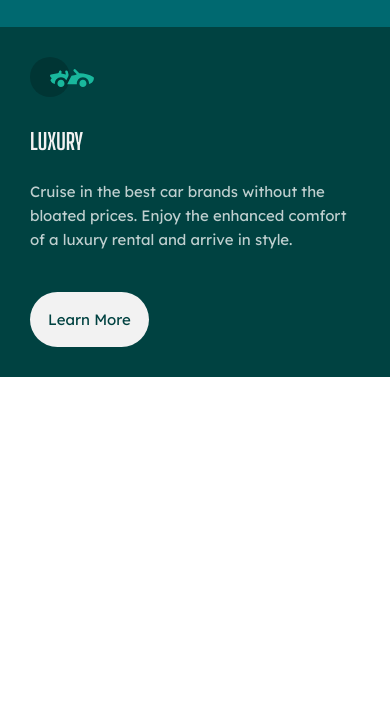
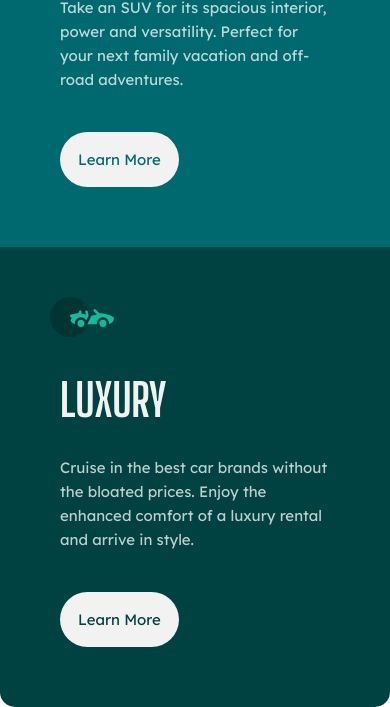
Before and after one commit to 0-th/Layouts_I4GxZuri_task, a plain HTML site: page index.html in a window 390 px wide. Shown: the part 673-1380 px from the top of the page. Before the commit the page ends 1050 px from the top, so only its background shows below. Drawn offline with Linux system fonts and the light colour scheme.

Commit message:
Add layout and media query styling

```diff
--- a/css/style.css
+++ b/css/style.css
@@ -18,16 +18,20 @@
 body {
     font-size: 15px;
     line-height: 1.6;
+    min-height: 100vh;
+    display: flex;
+    align-content: center;
 }
 
 .container {
-    max-width: 1100px;
-    border-radius: 20px;
-    margin: 0 auto 0 auto;
+    max-width: 960px;
+    border-radius: 15px;
+    overflow: clip;
+    margin: auto;
 }
 
-section {
-    padding: 30px;
+.inner-container {
+    padding: 50px;
 }
 
 button {
@@ -39,20 +43,22 @@ button {
     font-size: inherit;
 }
 
-button:hover {
+.text-content button:hover {
     cursor: pointer;
     padding: 1.05em;
     border: 2px solid var(--light-gray-color);
-    background-color: inherit;
+    background-color: transparent;
     color: var(--light-gray-color);
 }
 
 .text-content {
     font-family: 'Lexend Deca', sans-serif;
+    margin: 10px;
 }
 
-.text-content h2 {
+.text-content h1 {
     font-family: 'Big Shoulders Display', cursive;
+    font-size: 3em;
     color: var(--light-gray-color);
     text-transform: uppercase;
     margin: 20px 0;
@@ -83,3 +89,11 @@ button:hover {
 .dark button {
     color: var(--pri-dark-color);
 }
+
+@media (min-width: 768px) {
+    .container {
+        display: flex;
+        justify-content: center;
+        align-content: center;
+    }
+}
--- a/index.html
+++ b/index.html
@@ -14,7 +14,7 @@
             <div class="inner-container">
                 <img src="design_resources/icon-sedans.svg" alt="Sedan icon">
                 <div class="text-content">
-                    <h2>Sedans</h2>
+                    <h1>Sedans</h1>
                     <p>Choose a sedan for its affordability and excellent fuel economy. Ideal for cruising in the city
                         or on your next road trip.</p>
                     <button>Learn More</button>
@@ -26,7 +26,7 @@
             <div class="inner-container">
                 <img src="design_resources/icon-suvs.svg" alt="Suv icon">
                 <div class="text-content">
-                    <h2>Suvs</h2>
+                    <h1>Suvs</h1>
                     <p>Take an SUV for its spacious interior, power and versatility. Perfect for your next family
                         vacation and off-road adventures.</p>
                     <button>Learn More</button>
@@ -38,7 +38,7 @@
             <div class="inner-container">
                 <img src="design_resources/icon-luxury.svg" alt="Luxury icon">
                 <div class="text-content">
-                    <h2>Luxury</h2>
+                    <h1>Luxury</h1>
                     <p>Cruise in the best car brands without the bloated prices. Enjoy the enhanced comfort of a luxury
                         rental and arrive in style.</p>
                     <button>Learn More</button>
```
